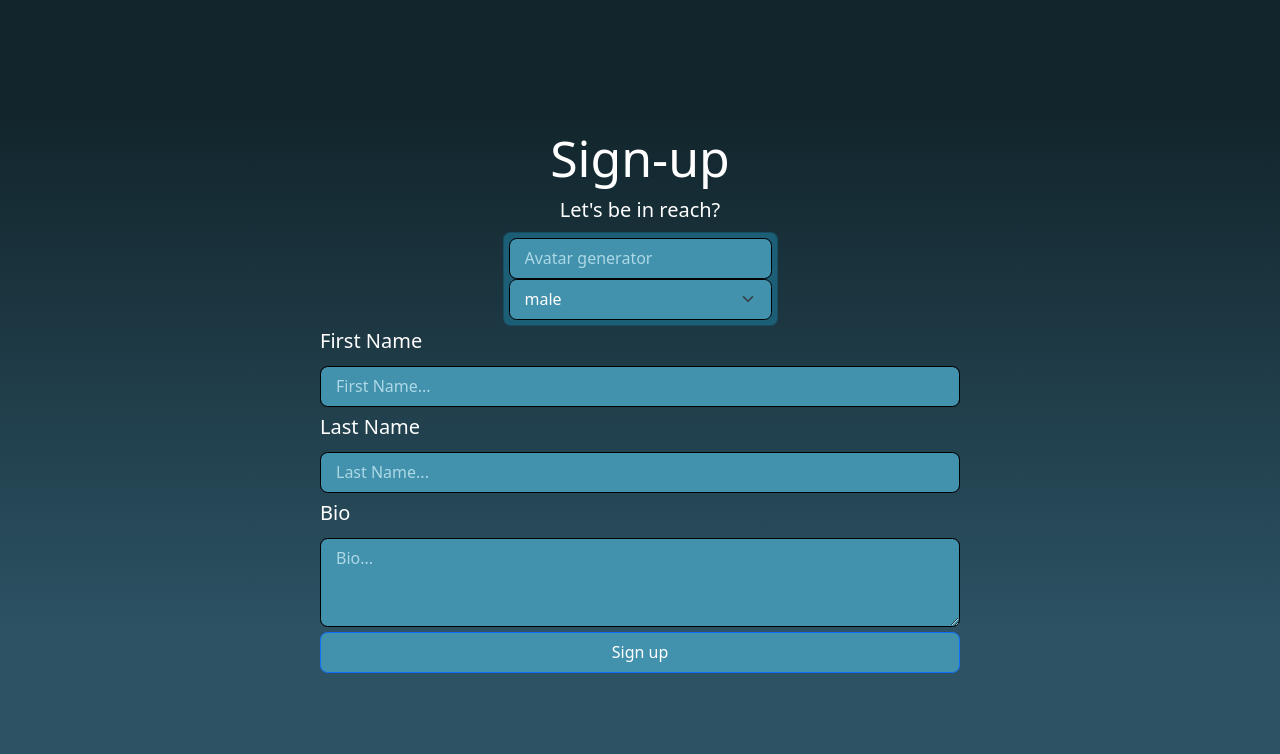
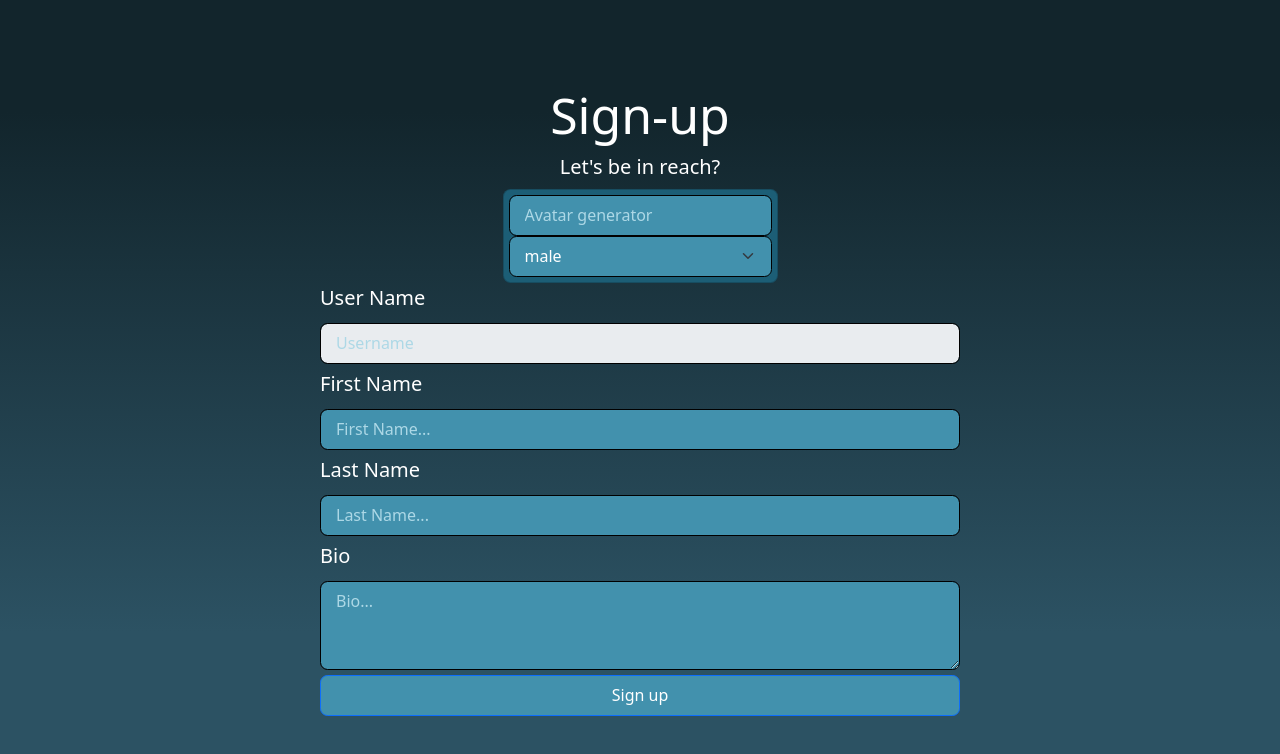
Before and after one commit to aaaguirre10/Radius, a React (Create React App) app: page /signup in a window 1280 px wide. Shown: the top 754 px of the page. Built offline with nearby package versions, Linux system fonts and the light colour scheme.

Commit message:
Fixed paremeters to login, connected signup inputs

```diff
--- a/src/backend/login.js
+++ b/src/backend/login.js
@@ -20,7 +20,7 @@ export async function fetchProfileLogin(id) {
 }
 
 export async function submitProfile(id, signature, public_data, protected_data, private_data) {
-    await fetch('http://localhost:8080/add_block/profiles', {
+    return await fetch('http://localhost:8080/add_block/profiles', {
       method: 'POST',
       headers : {
         'Access-Control-Allow-Origin' : '*', //Needed to enable CORS fetches
@@ -38,9 +38,10 @@ export async function submitProfile(id, signature, public_data, protected_data,
         response.json().then(function(response) {
           console.log(response);
         });
+        return true
       }
       else {
-        alert('Error creating logging in please try again');
+        return false
       }
     });
 }
--- a/src/components/Login/Login.js
+++ b/src/components/Login/Login.js
@@ -39,21 +39,18 @@ function Login() {
     setValidated(true);
     const id = sha256(username+password);
     const loginResponse = await fetchProfileLogin(id);
-
     if (loginResponse === 'NOT_FOUND') {
-      //redirect to profile creation
-      alert('Profile not found, redirect to create profile');
+      //TODO: Refactor opportunity; extract outside of if/else block
       sessionStorage.setItem('id', id);
       sessionStorage.setItem('username', username);
+      //redirect to profile creation
       navigate('/signup');
-
     } else {
-      //redirect to home screen and log in
-      alert('Profile found, redirect to home');
+      //TODO: Refactor opportunity
       sessionStorage.setItem('id', id);
       sessionStorage.setItem('username', username);
+      //redirect to home screen and log in
       navigate("/nearby");
-
     }
   };
 
--- a/src/components/Signup/Signup.js
+++ b/src/components/Signup/Signup.js
@@ -1,4 +1,5 @@
 import React from 'react'
+import { useState } from 'react';
 import Button from 'react-bootstrap/Button';
 import Form from 'react-bootstrap/Form';
 import './Signup.css'
@@ -20,6 +21,9 @@ function Signup() {
   const [imgURL, setImgURL] = React.useState("");
   const [inputVal, setInputVal] = React.useState("");
   const [selectedSprite, setSelectedSprite] = React.useState(sprites[0]);
+  const [firstName, setFirstName] = useState('');
+  const [lastName, setLastName] = useState('');
+  const [bio, setBio] = useState('');
 
   const handleInputChange = (e) => {
     setInputVal(() => {
@@ -48,9 +52,25 @@ function Signup() {
     event.preventDefault();
     event.stopPropagation();
     const id = sessionStorage.getItem('id');
-    await submitProfile(id,'some_signature',{'message':id},{'message':id/*temp*/}, {'message':id/*temp*/});
-    navigate('/nearby');
+    //Refactoring opportunity,
+    //extract methods to generate public/protected/private requests
 
+    const submitted = await submitProfile(
+      id,
+      'signature_placeholder',
+      {
+        'firstName': firstName,
+        'lastName': lastName,
+        'bio': bio
+      },
+      {'message':id/*temp*/},
+      {'message':id/*temp*/});
+
+    if (submitted) {
+      navigate('/nearby');
+    } else {
+      alert('Error creating logging in please try again');
+    }
   }
 
   return (
@@ -98,6 +118,19 @@ function Signup() {
       {/* Create form */}
       <div className='create-form-container'>
         <Form onSubmit={handleSubmit}>
+          {/* Username */}
+          <Form.Group className="mb-1" controlId="formBasicFirstName">
+            <Form.Label>User Name</Form.Label>
+            <Form.Control
+              className='username-input'
+              type="text"
+              placeholder="Username"
+              value={sessionStorage.getItem('username')}
+              disabled
+            />
+          </Form.Group>
+
+
           {/* First Name Section */}
           <Form.Group className="mb-1" controlId="formBasicFirstName">
             <Form.Label>First Name</Form.Label>
@@ -105,6 +138,7 @@ function Signup() {
               className='name-input'
               type="text"
               placeholder="First Name..."
+              onChange={e => {setFirstName(e.target.value)}}
               required
             />
           </Form.Group>
@@ -116,6 +150,7 @@ function Signup() {
               className='name-input'
               type="text"
               placeholder="Last Name..."
+              onChange={e => {setLastName(e.target.value)}}
               required
             />
           </Form.Group>
@@ -129,6 +164,7 @@ function Signup() {
               className='password-input'
               type= "text"
               placeholder="Bio..."
+              onChange={e => {setBio(e.target.value)}}
               required
             />
           </Form.Group>
```
Also changed, not shown: package.json (+6 -6 lines), 1 other file (tests, documents, lock files or other folders).
